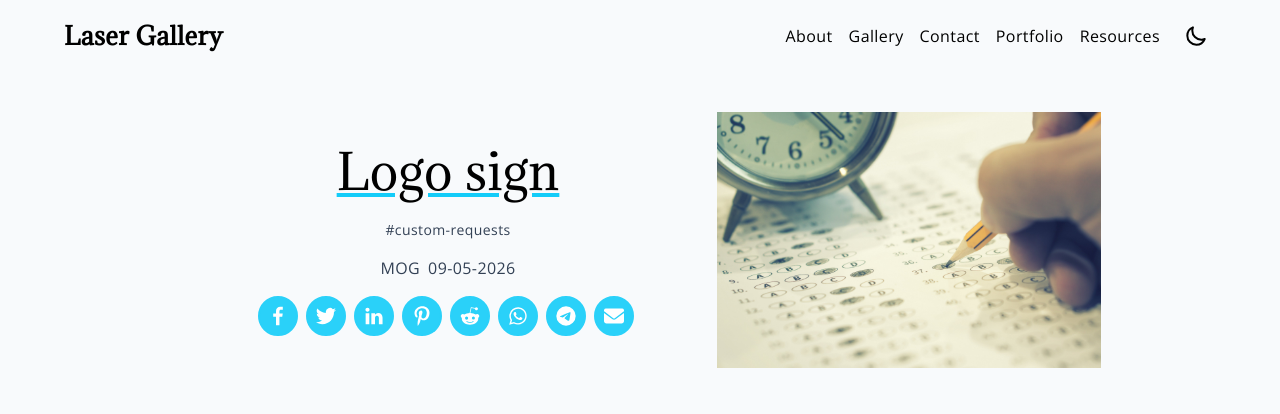
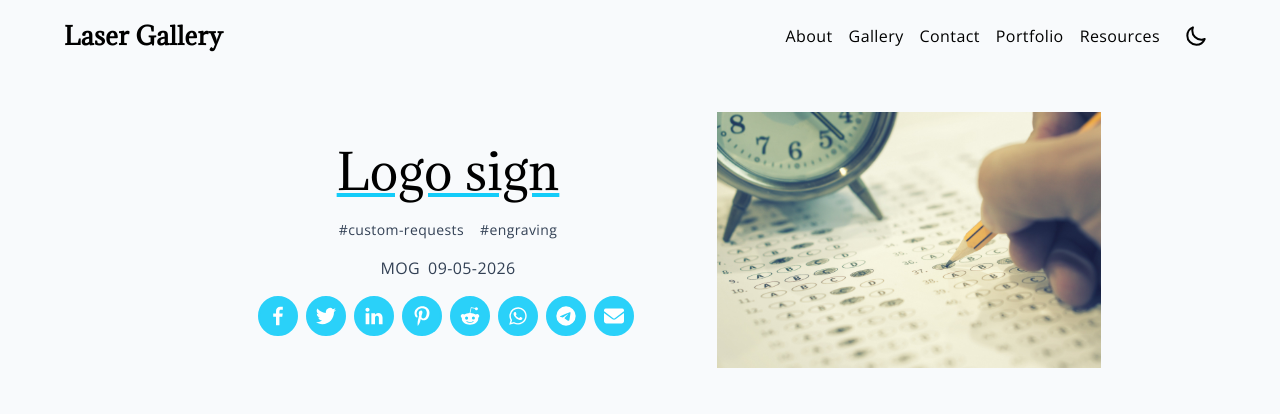
Before and after one commit to paper-engineer/laser-gallery, a Jekyll site: the page built from docs/_posts/2026-05-09-logo-sign.md, in a window 1280 px wide. Shown: the top 414 px of the page. Built offline with Jekyll 4.4.1, drawn with Linux system fonts in a browser that asks for light colours.

Commit message:
Update 2026-05-09-logo-sign.md

```diff
--- a/docs/_posts/2026-05-09-logo-sign.md
+++ b/docs/_posts/2026-05-09-logo-sign.md
@@ -4,6 +4,7 @@ title: Logo sign
 image: /assets/images/example1.jpg
 tags:
   - custom-requests
+  - engraving
 author: MOG
 ---
 
```
